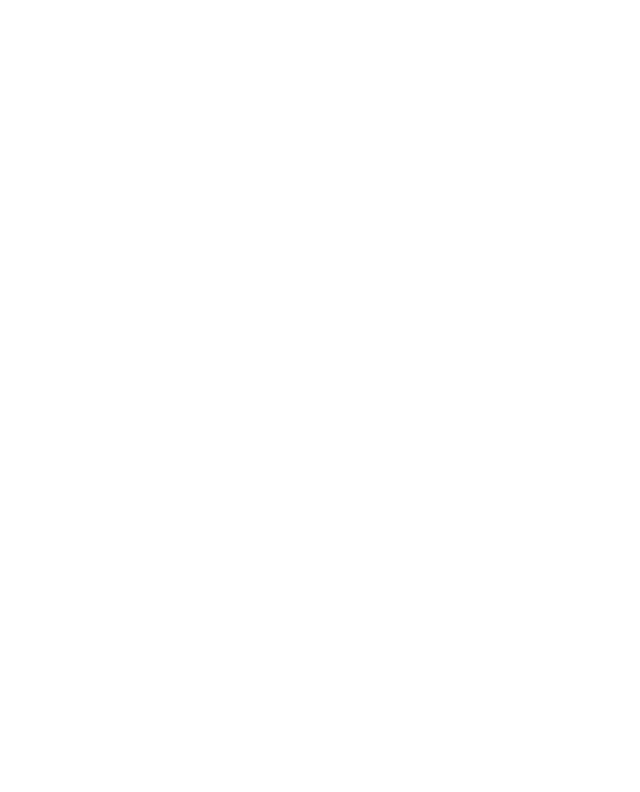
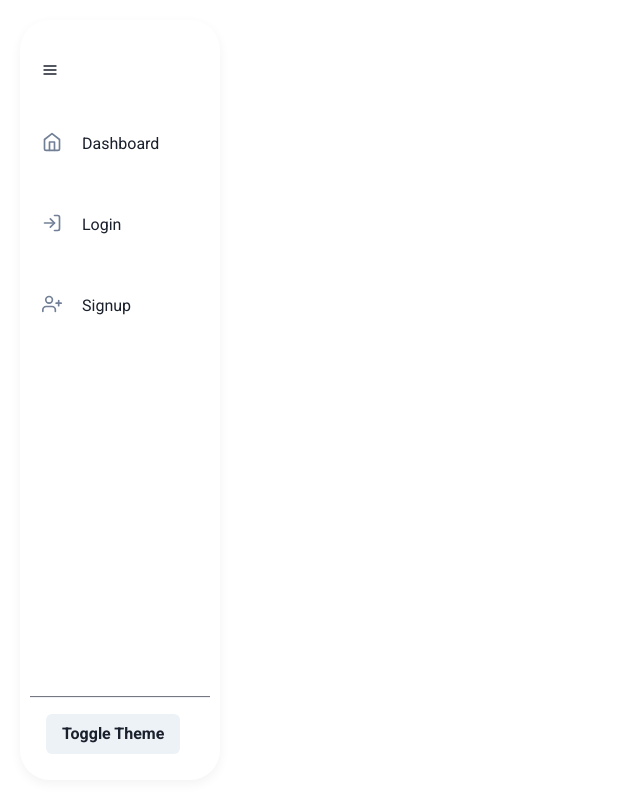
Before and after one commit to AlexGroat/code-cave-2.0, a React (Create React App) app in the folder client/: page /chat in a window 1280 px wide. Shown: the top 792 px of the page, without its empty margins (0-640 px from the left). Built offline with nearby package versions, Linux system fonts and the light colour scheme; no server answers.

Commit message:
added sidebar to chat page

```diff
--- a/client/src/App.js
+++ b/client/src/App.js
@@ -13,6 +13,7 @@
 import Home from "./pages/Home";
 import Login from "./pages/Login";
 import Signup from "./pages/Signup";
+import Chat from "./pages/Chat";
 
 // construct main graphql API endpoint
 const httpLink = createHttpLink({
@@ -52,6 +53,9 @@
           <Route exact path="/signup">
             <Signup />
           </Route>
+          <Route exact path="/chat">
+            <Chat />
+          </Route>
         </ChakraProvider>
       </ApolloProvider>
     </Router>
--- a/client/src/pages/Chat/index.js
+++ b/client/src/pages/Chat/index.js
@@ -1,5 +1,11 @@
 import React, { useState } from "react";
 import { useQuery, useMutation } from "@apollo/client";
 import { GET_MESSAGES } from "../../utils/queries";
-import "./index.css";
 import { POST_MESSAGE } from "../../utils/mutations";
+import Sidebar from "../../components/Sidebar";
+
+export default function Chat() {
+    return (
+       <Sidebar />
+    )
+}
```
